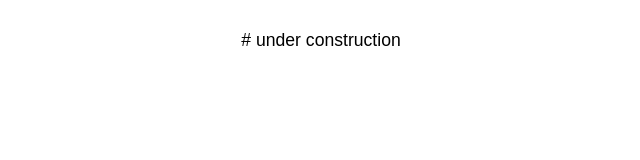
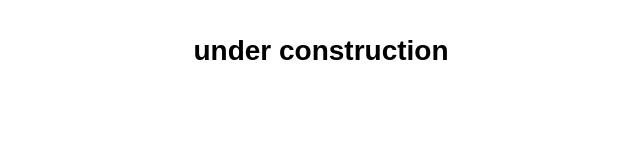
Before and after one commit to randomcue/randomcue.github.io, a plain HTML site: page index.html in a window 1280 px wide. Shown: the whole page, without its empty margins (319-959 px from the left). Drawn offline with Linux system fonts and the light colour scheme.

Commit message:
Update index.html

```diff
--- a/index.html
+++ b/index.html
@@ -10,6 +10,6 @@
 
 <body>
 
-# under construction
+<h1>under construction</h1>
 
 </body>
```
